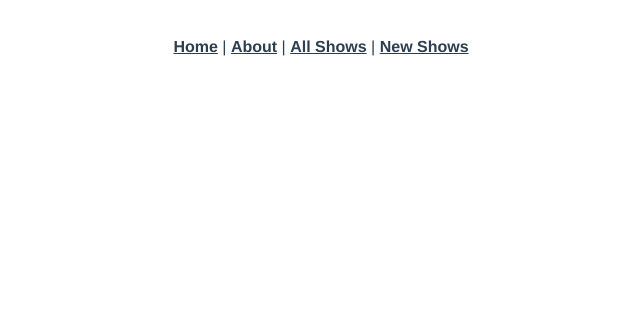
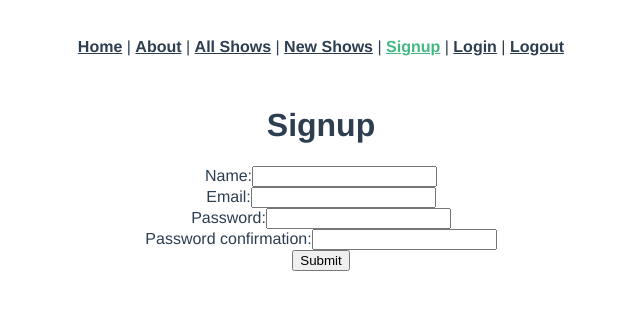
Before and after one commit to danielbossier/tv-time-frontend, a Vue app: page /signup in a window 1280 px wide. Shown: the top 310 px of the page, without its empty margins (319-959 px from the left). Built offline with nearby package versions, Linux system fonts and the light colour scheme.

Commit message:
added signup, login, and logout

```diff
--- a/src/App.vue
+++ b/src/App.vue
@@ -8,6 +8,12 @@
       <router-link to="/shows">All Shows</router-link>
       |
       <router-link to="/shows/new">New Shows</router-link>
+      |
+      <router-link to="/signup">Signup</router-link>
+      |
+      <router-link to="/login">Login</router-link>
+      |
+      <router-link to="/logout">Logout</router-link>
     </div>
     <router-view />
   </div>
--- a/src/main.js
+++ b/src/main.js
@@ -5,6 +5,11 @@
 
 axios.defaults.baseURL = process.env.NODE_ENV === "development" ? "http://localhost:3000" : "/";
 
+var jwt = localStorage.getItem("jwt");
+if (jwt) {
+  axios.defaults.headers.common["Authorization"] = "Bearer " + jwt;
+}
+
 Vue.config.productionTip = false;
 
 new Vue({
--- a/src/router/index.js
+++ b/src/router/index.js
@@ -5,6 +5,9 @@
 import ShowsNew from "../views/ShowsNew.vue";
 import ShowsShow from "../views/ShowsShow.vue";
 import ShowsEdit from "../views/ShowsEdit.vue";
+import Signup from "../views/Signup.vue";
+import Login from "../views/Login.vue";
+import Logout from "../views/Logout.vue";
 
 Vue.use(VueRouter);
 
@@ -35,6 +38,21 @@
     component: ShowsEdit,
   },
   {
+    path: "/signup",
+    name: "signup",
+    component: Signup,
+  },
+  {
+    path: "/login",
+    name: "login",
+    component: Login,
+  },
+  {
+    path: "/logout",
+    name: "logout",
+    component: Logout,
+  },
+  {
     path: "/about",
     name: "About",
     // route level code-splitting
--- /dev/null
+++ b/src/views/Login.vue
@@ -0,0 +1,49 @@
+<template>
+  <div class="login">
+    <form v-on:submit.prevent="submit()">
+      <h1>Login</h1>
+      <ul>
+        <li v-for="error in errors" v-bind:key="error">{{ error }}</li>
+      </ul>
+      <div>
+        <label>Email:</label>
+        <input type="email" v-model="newSessionParams.email" />
+      </div>
+      <div>
+        <label>Password:</label>
+        <input type="password" v-model="newSessionParams.password" />
+      </div>
+      <input type="submit" value="Submit" />
+    </form>
+  </div>
+</template>
+
+<script>
+import axios from "axios";
+
+export default {
+  data: function () {
+    return {
+      newSessionParams: {},
+      errors: [],
+    };
+  },
+  methods: {
+    submit: function () {
+      axios
+        .post("/sessions", this.newSessionParams)
+        .then((response) => {
+          axios.defaults.headers.common["Authorization"] = "Bearer " + response.data.jwt;
+          localStorage.setItem("jwt", response.data.jwt);
+          this.$router.push("/");
+        })
+        .catch((error) => {
+          console.log(error.response);
+          this.errors = ["Invalid email or password."];
+          this.email = "";
+          this.password = "";
+        });
+    },
+  },
+};
+</script>
--- /dev/null
+++ b/src/views/Logout.vue
@@ -0,0 +1,15 @@
+<template>
+  <div class="logout"></div>
+</template>
+
+<script>
+import axios from "axios";
+
+export default {
+  created: function () {
+    delete axios.defaults.headers.common["Authorization"];
+    localStorage.removeItem("jwt");
+    this.$router.push("/");
+  },
+};
+</script>
--- /dev/null
+++ b/src/views/Signup.vue
@@ -0,0 +1,53 @@
+<template>
+  <div class="signup">
+    <form v-on:submit.prevent="submit()">
+      <h1>Signup</h1>
+      <ul>
+        <li v-for="error in errors" v-bind:key="error">{{ error }}</li>
+      </ul>
+      <div>
+        <label>Name:</label>
+        <input type="text" v-model="newUserParams.name" />
+      </div>
+      <div>
+        <label>Email:</label>
+        <input type="email" v-model="newUserParams.email" />
+      </div>
+      <div>
+        <label>Password:</label>
+        <input type="password" v-model="newUserParams.password" />
+      </div>
+      <div>
+        <label>Password confirmation:</label>
+        <input type="password" v-model="newUserParams.password_confirmation" />
+      </div>
+      <input type="submit" value="Submit" />
+    </form>
+  </div>
+</template>
+
+<script>
+import axios from "axios";
+
+export default {
+  data: function () {
+    return {
+      newUserParams: {},
+      errors: [],
+    };
+  },
+  methods: {
+    submit: function () {
+      axios
+        .post("/users", this.newUserParams)
+        .then((response) => {
+          console.log(response.data);
+          this.$router.push("/login");
+        })
+        .catch((error) => {
+          this.errors = error.response.data.errors;
+        });
+    },
+  },
+};
+</script>
```
